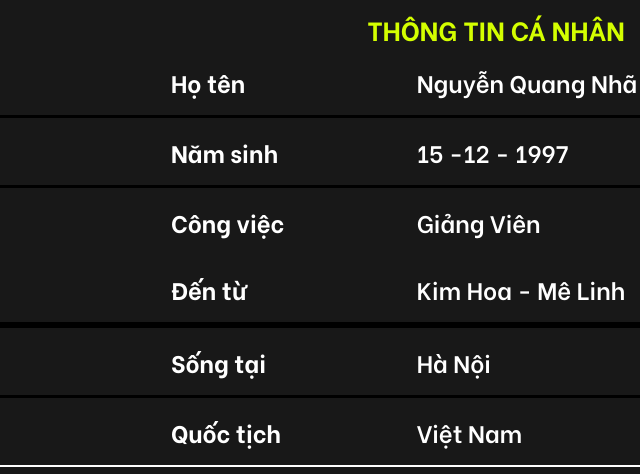
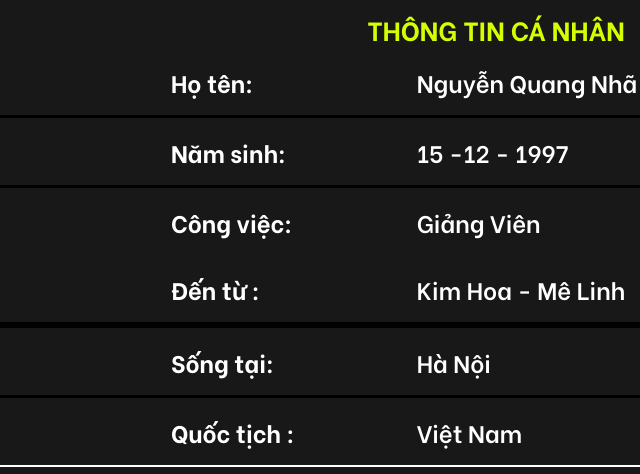
Before and after one commit to gvnqnha1997/infor, a plain HTML site: page index.html in a window 1280 px wide. Shown: the part 311-785 px from the top of the page, 152-792 px from the left. Drawn offline with Linux system fonts and the light colour scheme.

Commit message:
Update index.html

```diff
--- a/index.html
+++ b/index.html
@@ -36,7 +36,7 @@
 		<div id="info">
 			<div id="inforow">
 				<div id="infol">
-					Họ tên
+					Họ tên:
 				</div>
 				<div id="infor">
 					Nguyễn Quang Nhã
@@ -46,7 +46,7 @@
 		<div id="info">
 			<div id="inforow">
 				<div id="infol">
-					Năm sinh
+					Năm sinh:
 				</div>
 				<div id="infor">
 					15 -12 - 1997
@@ -56,7 +56,7 @@
 		<div id="info">
 			<div id="inforow">
 				<div id="infol">
-					Công việc
+					Công việc:
 				</div>
 				<div id="infor">
 					Giảng Viên
@@ -66,7 +66,7 @@
 		<div id="info">
 			<div id="inforow">
 				<div id="infol">
-					Đến từ
+					Đến từ :
 				</div>
 				<div id="infor">
 					Kim Hoa - Mê Linh
@@ -77,7 +77,7 @@
 	<div id="info">
 		<div id="inforow">
 			<div id="infol">
-				Sống tại
+				Sống tại:
 			</div>
 			<div id="infor">
 				Hà Nội
@@ -87,7 +87,7 @@
 		<div id="infoc">
 			<div id="inforow">
 				<div id="infol">
-					Quốc tịch
+					Quốc tịch :
 				</div>
 				<div id="infor">
 					Việt Nam
```
